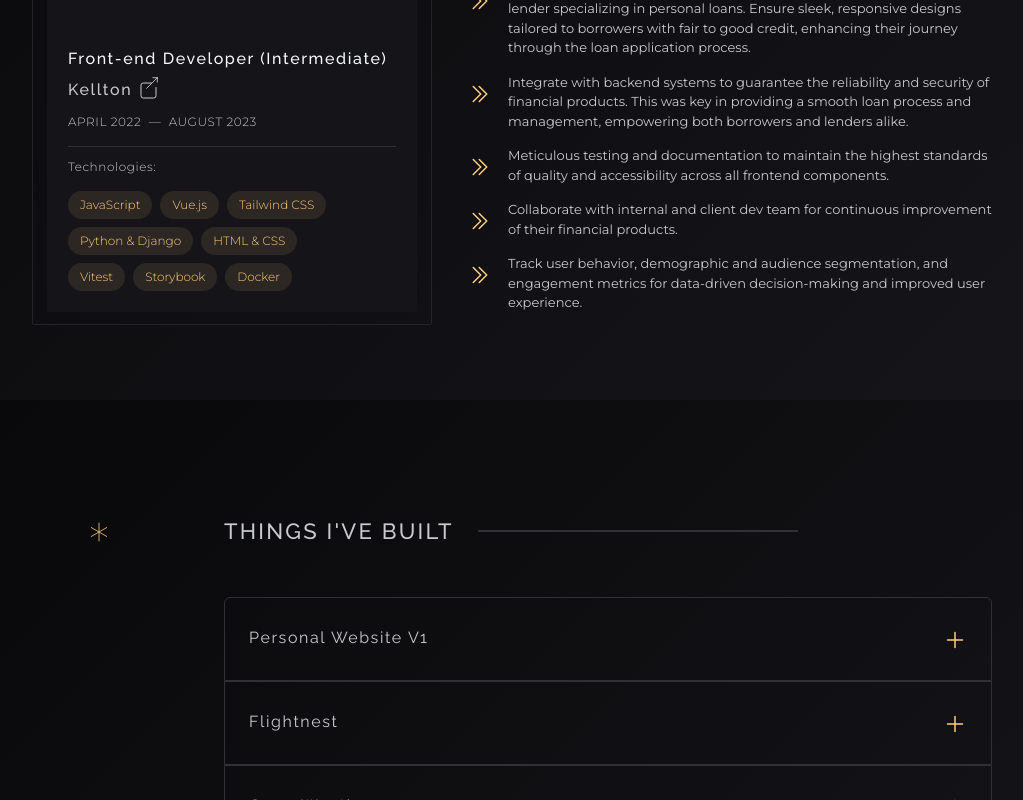
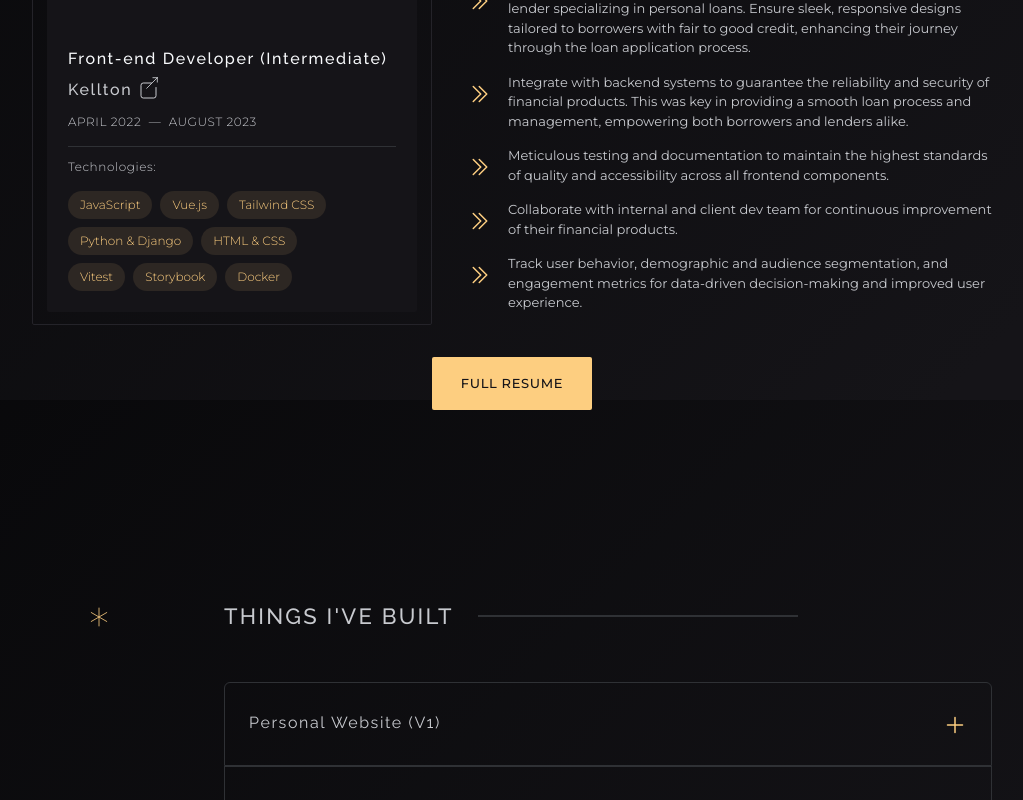
Before and after one commit to eseoooo/v1, a Next.js app: page / in a window 1280 px wide. Shown: the part 2000-2800 px from the top of the page, without its empty margins (128-1151 px from the left). Built offline with nearby package versions, Linux system fonts and the light colour scheme.

Commit message:
add resume

```diff
--- a/components/experience/experience.js
+++ b/components/experience/experience.js
@@ -3,6 +3,7 @@ import ExperienceList from "@/components/experience/experience-list";
 import JobTitlePanel from "@/components/experience/job-title-panel";
 import JobDescriptionPanel from "@/components/experience/job-description-panel";
 import TechnologiesUsedList from "@/components/shared/technologies-used-list";
+import ResumeLink from "@/components/experience/resume-link";
 import { experienceContent } from "@/lib/const";
 
 export default function Experience({ searchParams }) {
@@ -36,6 +37,8 @@ export default function Experience({ searchParams }) {
           </div>
         ))}
       </div>
+
+      <ResumeLink />
     </section>
   );
 }
--- /dev/null
+++ b/components/experience/resume-link.js
@@ -0,0 +1,16 @@
+import Link from "next/link";
+
+export default function ResumeLink() {
+  return (
+    <div className="mt-8 flex justify-center">
+      <Link
+        href="/resume.pdf"
+        target="_blank"
+        aria-label={`View Full Resume (opens in a new tab)`}
+        className="focused-button button-solid text-center"
+      >
+        Full Resume
+      </Link>
+    </div>
+  );
+}
```
Also changed, not shown: lib/const.js, 1 other file (tests, documents, lock files or other folders).
